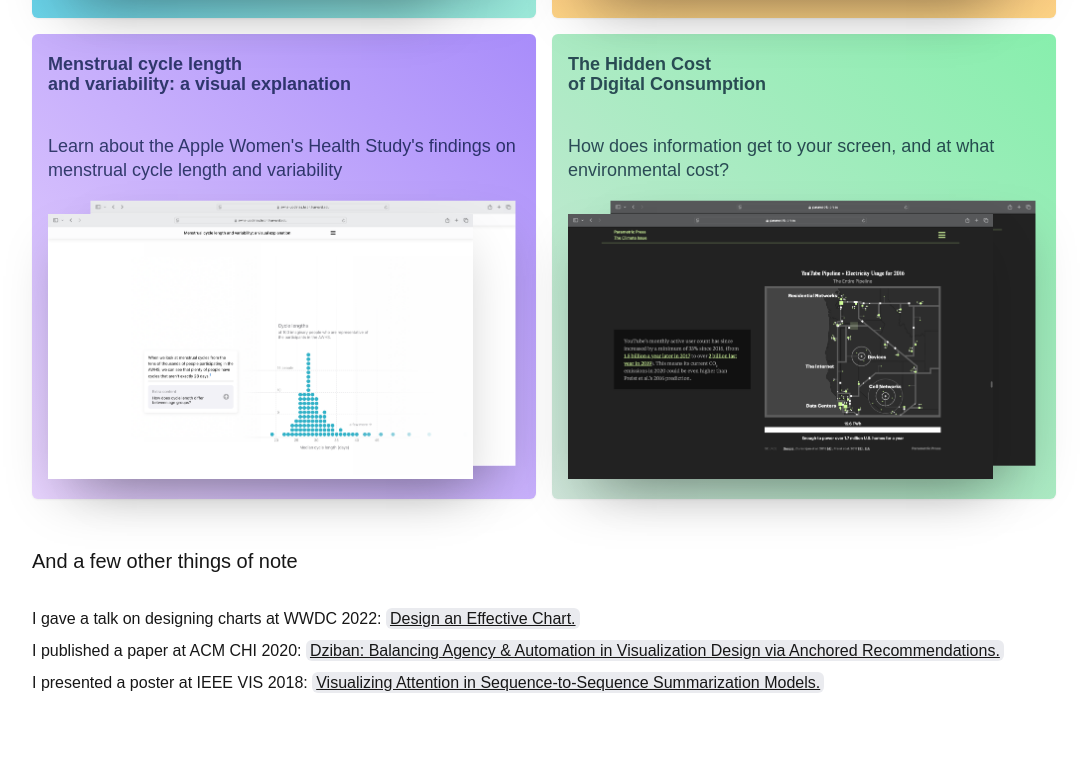
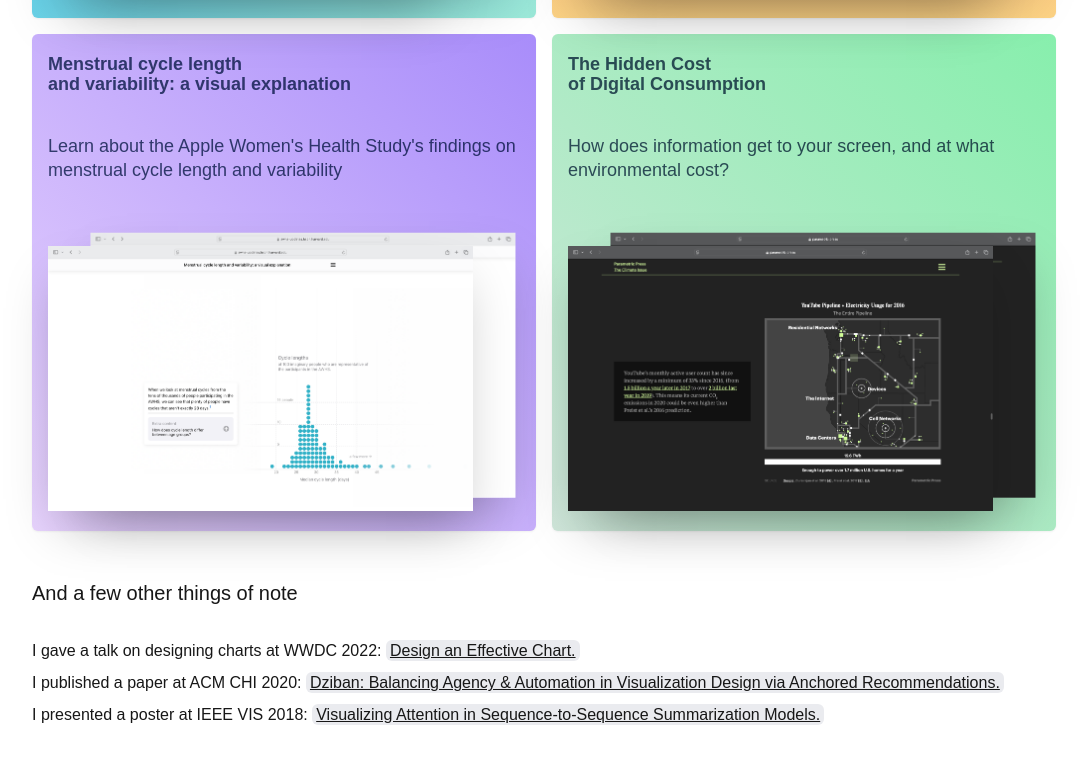
Before and after one commit to haldenl/halden.github.io, a Next.js app: page / in a window 1280 px wide. Shown: the part 956-1719 px from the top of the page, without its empty margins (96-1183 px from the left). Built offline with nearby package versions, Linux system fonts and the light colour scheme; a web font is replaced by a local one.

Commit message:
fix margin top when no title 2

```diff
--- a/app/components/ProjectHighlight.tsx
+++ b/app/components/ProjectHighlight.tsx
@@ -51,7 +51,7 @@ const ProjectHighlight: React.FC<ProjectHighlightProps> = ({
           {description}
         </h2>
       </div>
-      <div className="group/imgs relative mt-8 flex flex-col md:flex-col-reverse md:justify-end">
+      <div className={`group/imgs relative ${hasImg2Title ? 'mt-8' : 'mt-16'} flex flex-col md:flex-col-reverse md:justify-end`}>
         <div className="peer absolute z-10 w-full h-full"></div>
         {img1 && (
           <a
```
